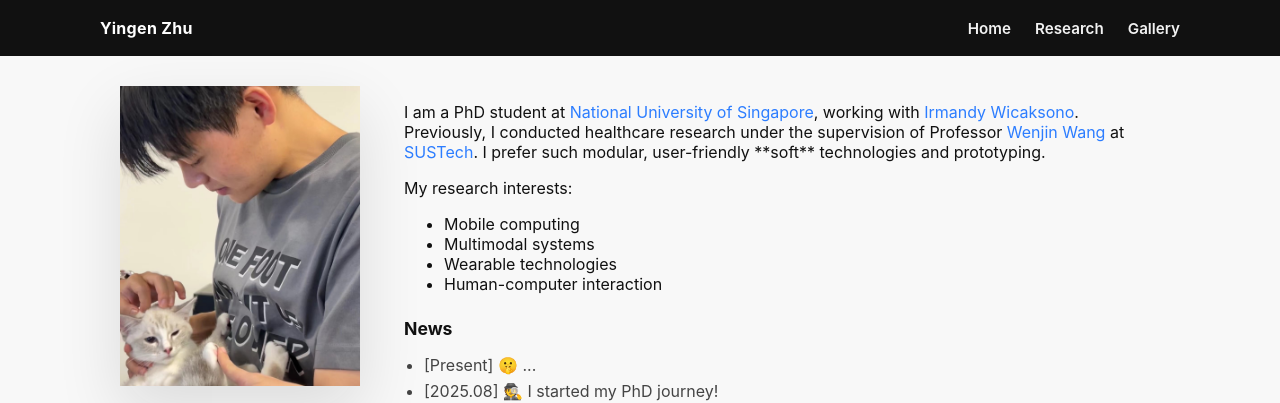
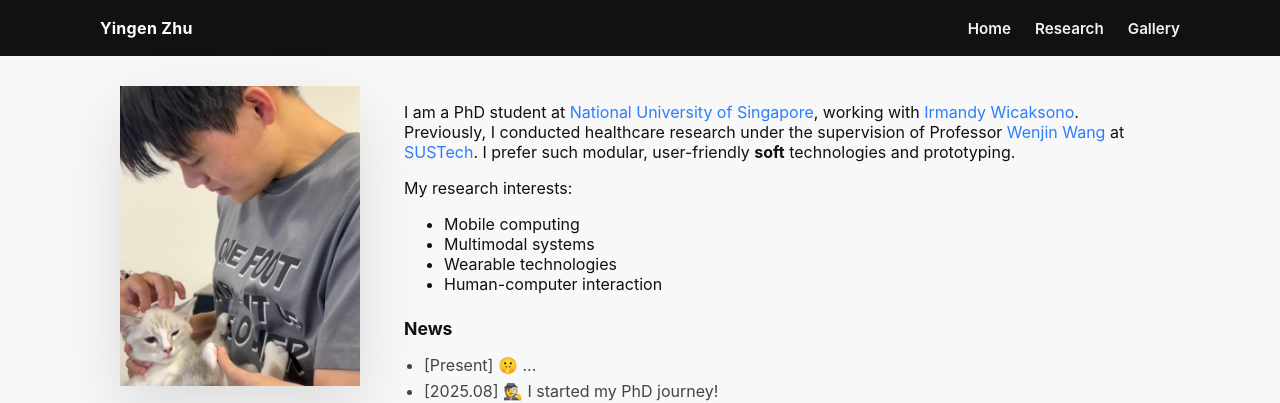
Before and after one commit to yingen-zhu/yingen-zhu.github.io, a Jekyll site: the page built from index.md, in a window 1280 px wide. Shown: the top 403 px of the page. Built offline with Jekyll 4.4.1, drawn with Linux system fonts in a browser that asks for light colours.

```diff
--- a/index.md
+++ b/index.md
@@ -308,7 +308,7 @@ title: Home
   </aside>
 
   <div class="profile-main">
-    <p>I am a PhD student at <a href="https://www.nus.edu.sg/" target="_blank" rel="noopener">National University of Singapore</a>, working with <a href="https://www.irmandyw.com/" target="_blank" rel="noopener">Irmandy Wicaksono</a>. Previously, I conducted healthcare research under the supervision of Professor <a href="https://sites.google.com/site/rppgwenjin/" target="_blank" rel="noopener">Wenjin Wang</a> at <a href="https://www.sustech.edu.cn/en/" target="_blank" rel="noopener">SUSTech</a>. I prefer such modular, user-friendly  **soft**  technologies and prototyping.</p>
+    <p>I am a PhD student at <a href="https://www.nus.edu.sg/" target="_blank" rel="noopener">National University of Singapore</a>, working with <a href="https://www.irmandyw.com/" target="_blank" rel="noopener">Irmandy Wicaksono</a>. Previously, I conducted healthcare research under the supervision of Professor <a href="https://sites.google.com/site/rppgwenjin/" target="_blank" rel="noopener">Wenjin Wang</a> at <a href="https://www.sustech.edu.cn/en/" target="_blank" rel="noopener">SUSTech</a>. I prefer such modular, user-friendly <b>soft</b> technologies and prototyping.</p>
     <p>My research interests:</p>
     <ul>
       <li>Mobile computing</li>
```
